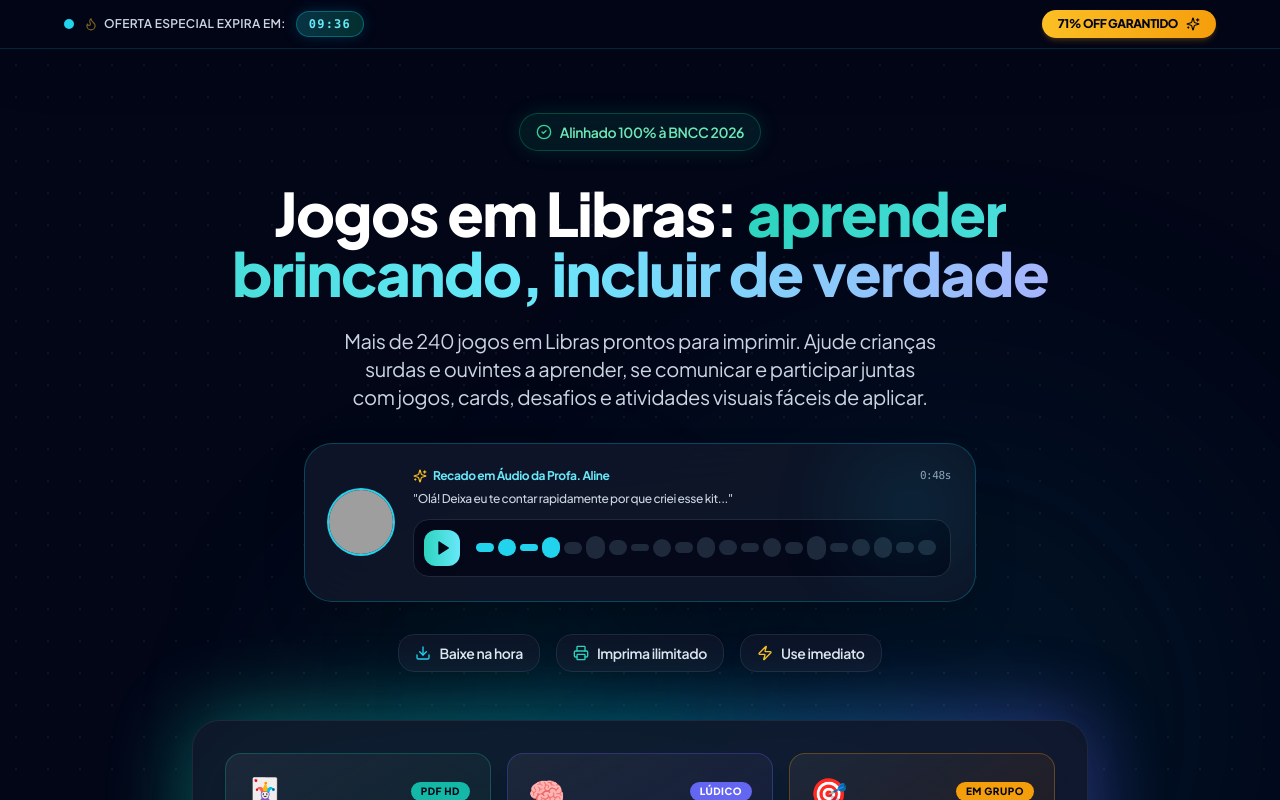
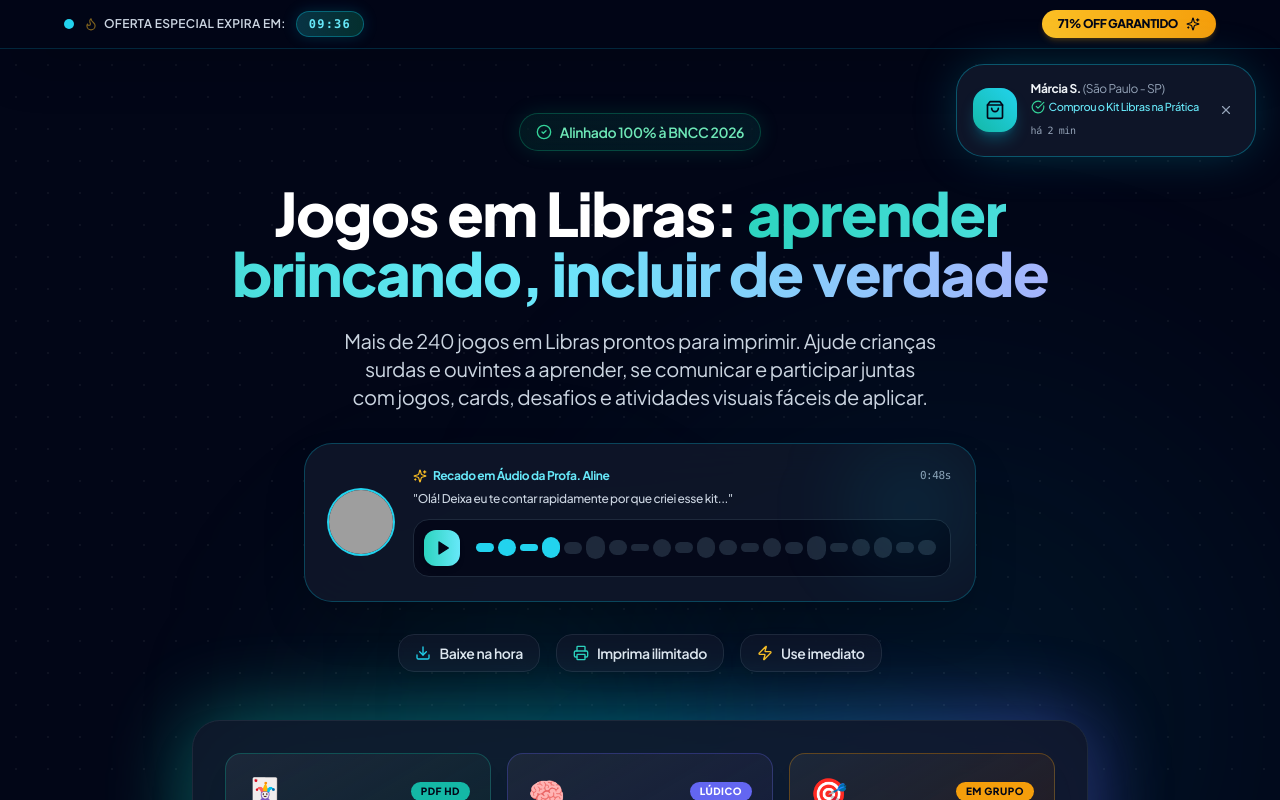
Before and after one commit to andfariiia/libras, a React (Vite) app: page / in a window 1280 px wide. Shown: the top 800 px of the page. Built offline with nearby package versions, Linux system fonts and the light colour scheme; grey boxes are pictures that could not be loaded.

Commit message:
[dyad] Movido o pop-up de compras para o canto superior direito, deslizando da direita para a esquerda a cada 40 segundos. - wrote 1 file(s)

```diff
--- a/src/components/libras/UrgencyHeader.tsx
+++ b/src/components/libras/UrgencyHeader.tsx
@@ -25,19 +25,21 @@ export const UrgencyHeader = ({ onCtaClick }: { onCtaClick: () => void }) => {
   }, []);
 
   useEffect(() => {
+    // Initial popup after 3 seconds
+    const initialTimeout = setTimeout(() => {
+      setShowToast(true);
+      setTimeout(() => setShowToast(false), 5000);
+    }, 3000);
+
+    // Repeat every 40 seconds (40000 ms)
     const toastTimer = setInterval(() => {
+      setCurrentSaleIndex((prev) => (prev + 1) % RECENT_SALES.length);
       setShowToast(true);
-      setCurrentSaleIndex((prev) => (prev + 1) % RECENT_SALES.length);
 
       setTimeout(() => {
         setShowToast(false);
-      }, 4500);
-    }, 9000);
-
-    const initialTimeout = setTimeout(() => {
-      setShowToast(true);
-      setTimeout(() => setShowToast(false), 4500);
-    }, 2000);
+      }, 5000);
+    }, 40000);
 
     return () => {
       clearInterval(toastTimer);
@@ -84,13 +86,15 @@ export const UrgencyHeader = ({ onCtaClick }: { onCtaClick: () => void }) => {
         </div>
       </header>
 
-      {/* Floating Live Purchase Toast Popup */}
+      {/* Floating Live Purchase Toast Popup - Top Right with Right-to-Left Slide */}
       <div
-        className={`fixed bottom-5 right-5 z-50 max-w-xs sm:max-w-sm transition-all duration-500 transform ${
-          showToast ? "translate-y-0 opacity-100 scale-100" : "translate-y-10 opacity-0 scale-90 pointer-events-none"
+        className={`fixed top-16 right-4 sm:right-6 z-50 max-w-xs sm:max-w-sm transition-all duration-500 transform ${
+          showToast
+            ? "translate-x-0 opacity-100 scale-100"
+            : "translate-x-full opacity-0 scale-95 pointer-events-none"
         }`}
       >
-        <div className="bg-slate-900/90 backdrop-blur-2xl text-white p-4 rounded-3xl shadow-2xl border border-cyan-500/30 flex items-center gap-3.5 glow-cyan">
+        <div className="bg-slate-900/95 backdrop-blur-2xl text-white p-4 rounded-3xl shadow-2xl border border-cyan-500/40 flex items-center gap-3.5 glow-cyan">
           <div className="w-11 h-11 rounded-2xl bg-gradient-to-tr from-teal-500 to-cyan-400 flex items-center justify-center shrink-0 shadow-lg shadow-cyan-500/30">
             <ShoppingBag className="w-5 h-5 text-slate-950 font-bold" />
           </div>
```
